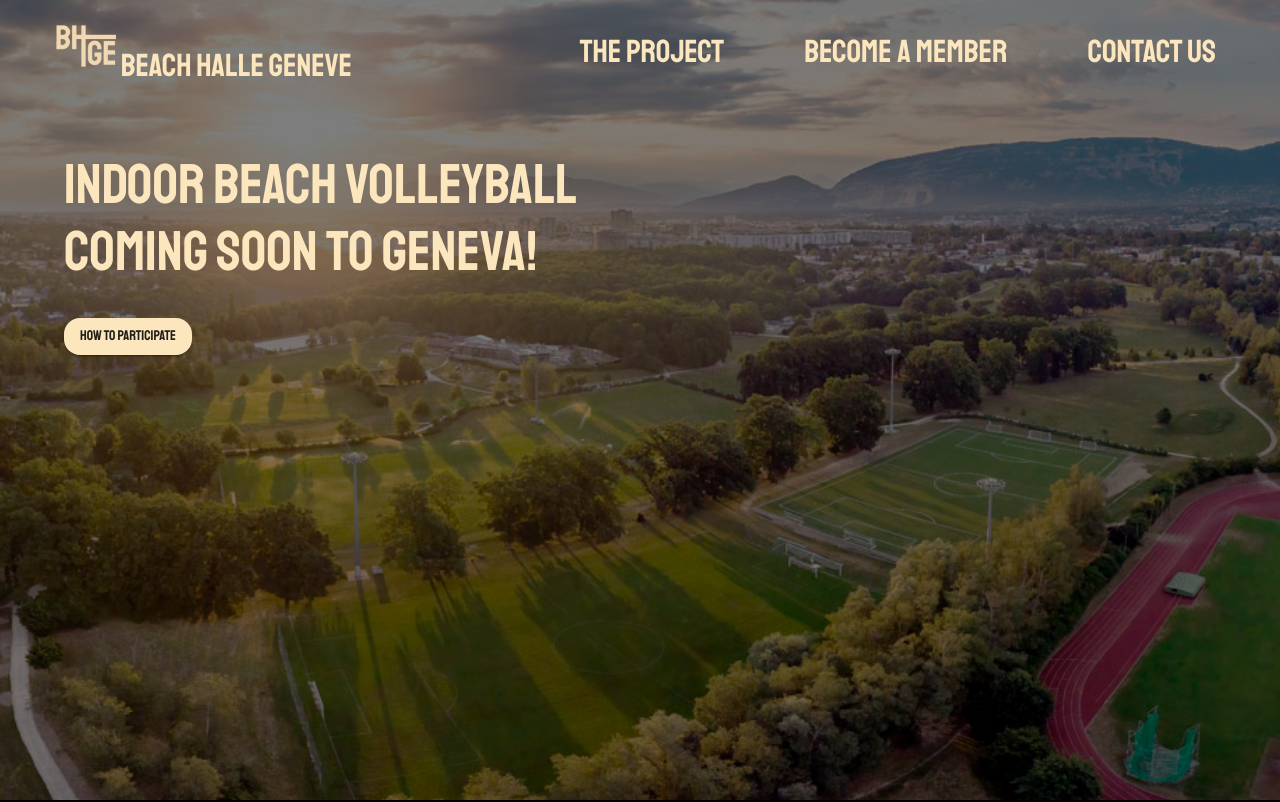
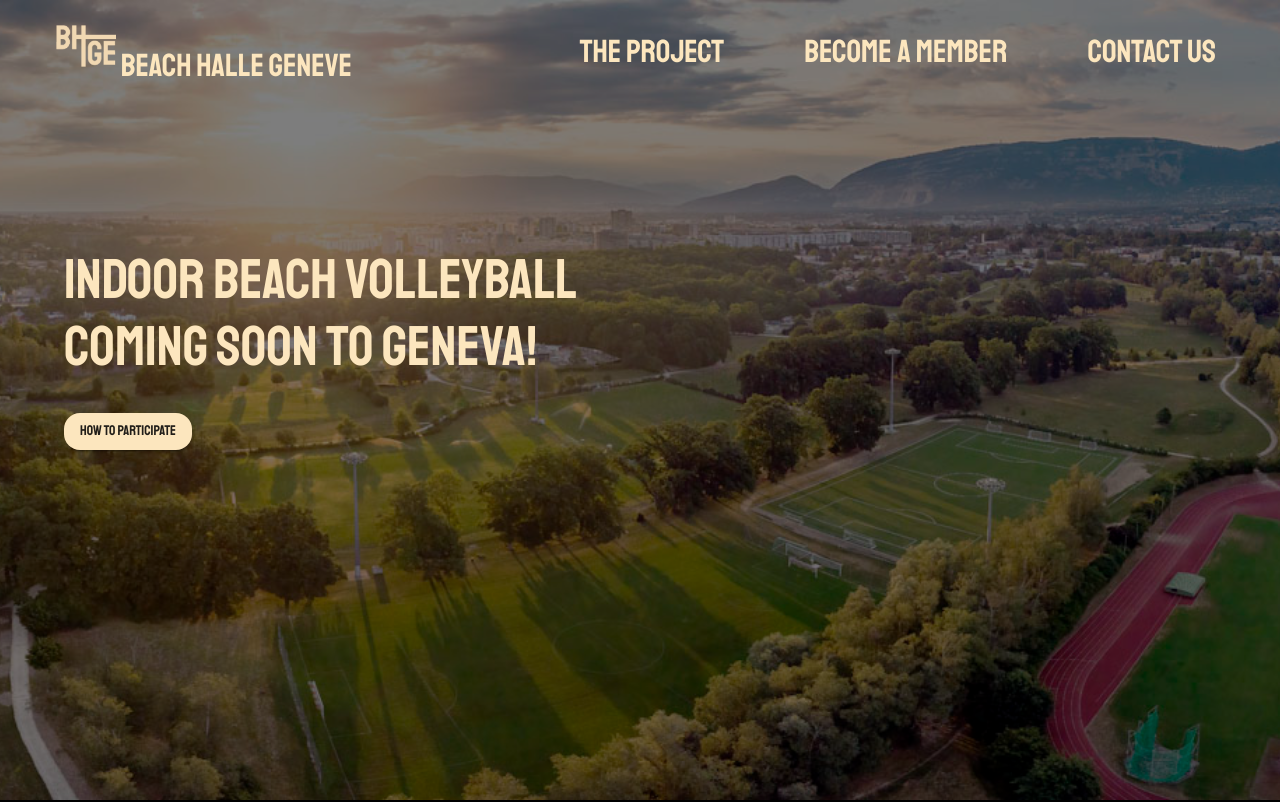
Before and after one commit to matrice-one/bhge_react, a React (Create React App) app: page /bhge/ in a window 1280 px wide. Shown: the top 802 px of the page. Built offline with nearby package versions, Linux system fonts and the light colour scheme; a web font is replaced by a local one.

Commit message:
centetered title

```diff
--- a/src/components/HomePage.js
+++ b/src/components/HomePage.js
@@ -28,12 +28,12 @@ const HomePage = () => {
             height: "100%",
             display: "flex",
             flexDirection: "column",
-            justifyContent: "flex-start", // Aligns Header to the top
-            alignItems: "flex-start",
+            justifyContent: "space-between",
           }}
         >
           <Header />
           <Banner />
+           <div style={{ flex: 0.5}}></div>
         </Box>
       </Box>
       <PresentationSection />
```
